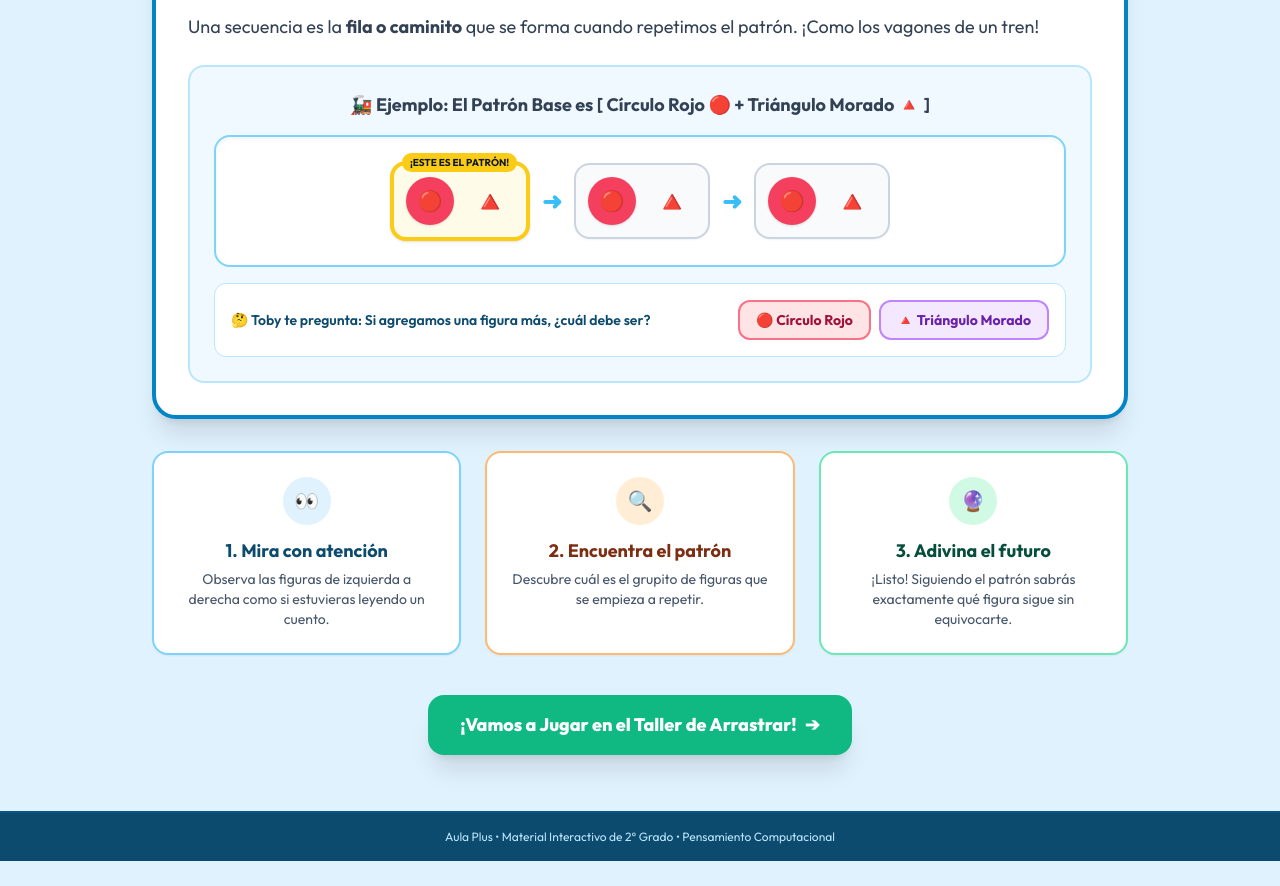
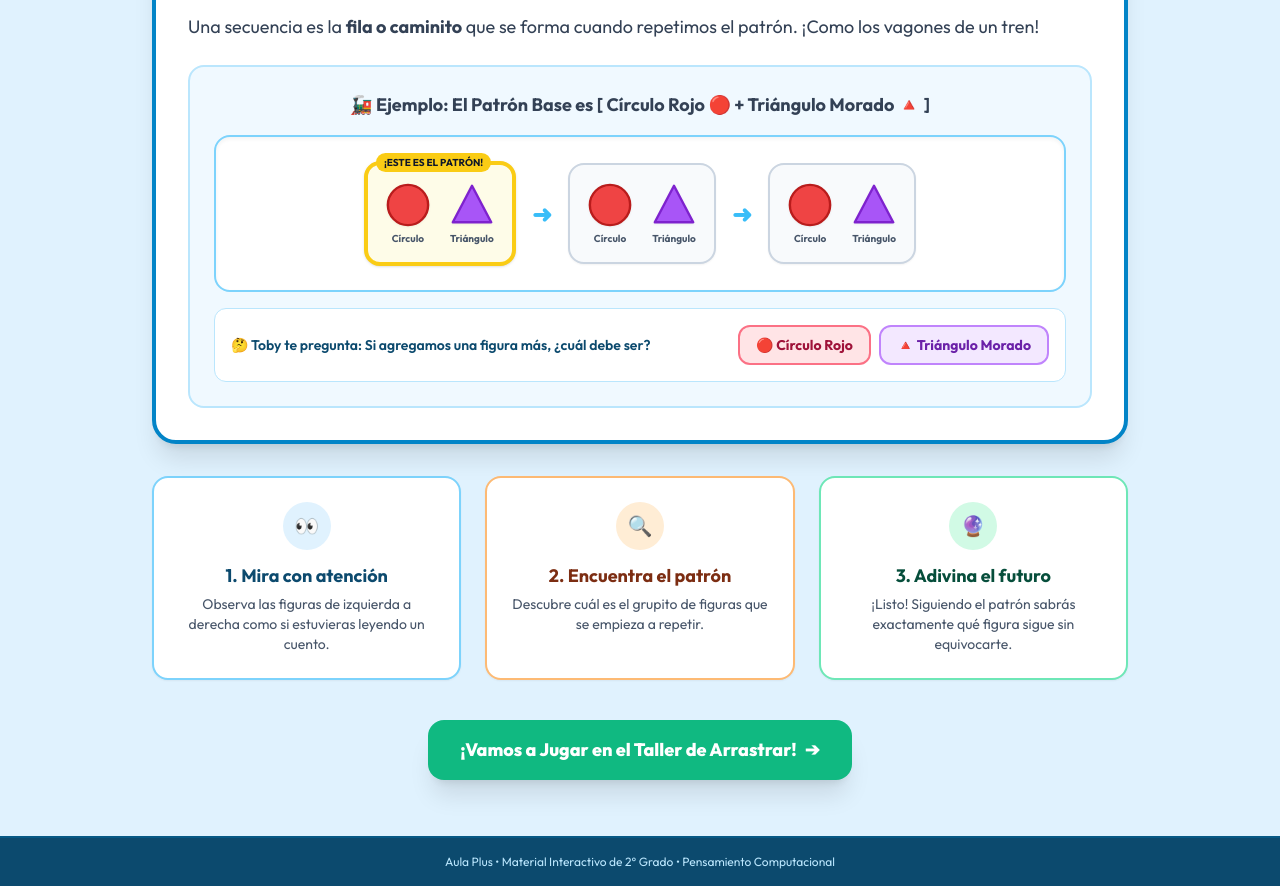
Before and after one commit to rovimartinez/primaria, a plain HTML site: page Periodo 3/clasesP3/02.html in a window 1280 px wide. Shown: the part 1060-1946 px from the top of the page. Before the commit the page ends 1921 px from the top, so only its background shows below. Drawn offline with nearby package versions, Linux system fonts and the light colour scheme.

Commit message:
Corregir figuras geometricas con SVGs claros y alinear opciones del test en una sola fila (3 columnas)

```diff
--- a/Periodo 3/clasesP3/02.html
+++ b/Periodo 3/clasesP3/02.html
@@ -250,28 +250,58 @@
             🚂 Ejemplo: El Patrón Base es [ Círculo Rojo 🔴 + Triángulo Morado 🔺 ]
           </div>
 
-          <div class="bg-white p-4 sm:p-6 rounded-2xl border-2 border-sky-300 flex flex-wrap items-center justify-center gap-3 shadow-inner">
+          <div class="bg-white p-4 sm:p-6 rounded-2xl border-2 border-sky-300 flex flex-wrap items-center justify-center gap-3 sm:gap-4 shadow-inner">
             <!-- Bloque 1 (Patrón) -->
-            <div class="border-4 border-yellow-400 bg-yellow-50 p-3 rounded-2xl flex items-center gap-3 relative shadow">
+            <div class="border-4 border-yellow-400 bg-yellow-50 p-3 sm:p-4 rounded-2xl flex items-center gap-4 relative shadow">
               <span class="absolute -top-3 left-2 bg-yellow-400 text-slate-900 text-[10px] font-bold px-2 py-0.5 rounded-full uppercase">¡Este es el Patrón!</span>
-              <div class="w-12 h-12 rounded-full bg-rose-500 shadow flex items-center justify-center text-white text-xl font-bold">🔴</div>
-              <div class="w-12 h-12 flex items-center justify-center text-3xl">🔺</div>
+              <div class="flex flex-col items-center">
+                <svg class="w-12 h-12 drop-shadow-sm" viewBox="0 0 50 50">
+                  <circle cx="25" cy="25" r="21" fill="#ef4444" stroke="#b91c1c" stroke-width="2.5" />
+                </svg>
+                <span class="text-[10px] font-bold text-slate-600 mt-0.5">Círculo</span>
+              </div>
+              <div class="flex flex-col items-center">
+                <svg class="w-12 h-12 drop-shadow-sm" viewBox="0 0 50 50">
+                  <polygon points="25,5 45,43 5,43" fill="#a855f7" stroke="#7e22ce" stroke-width="2.5" stroke-linejoin="round" />
+                </svg>
+                <span class="text-[10px] font-bold text-slate-600 mt-0.5">Triángulo</span>
+              </div>
             </div>
 
             <span class="text-2xl font-bold text-sky-400">➜</span>
 
             <!-- Bloque 2 -->
-            <div class="border-2 border-slate-300 bg-slate-50 p-3 rounded-2xl flex items-center gap-3 shadow-sm">
-              <div class="w-12 h-12 rounded-full bg-rose-500 shadow flex items-center justify-center text-white text-xl font-bold">🔴</div>
-              <div class="w-12 h-12 flex items-center justify-center text-3xl">🔺</div>
+            <div class="border-2 border-slate-300 bg-slate-50 p-3 sm:p-4 rounded-2xl flex items-center gap-4 shadow-sm">
+              <div class="flex flex-col items-center">
+                <svg class="w-12 h-12 drop-shadow-sm" viewBox="0 0 50 50">
+                  <circle cx="25" cy="25" r="21" fill="#ef4444" stroke="#b91c1c" stroke-width="2.5" />
+                </svg>
+                <span class="text-[10px] font-bold text-slate-600 mt-0.5">Círculo</span>
+              </div>
+              <div class="flex flex-col items-center">
+                <svg class="w-12 h-12 drop-shadow-sm" viewBox="0 0 50 50">
+                  <polygon points="25,5 45,43 5,43" fill="#a855f7" stroke="#7e22ce" stroke-width="2.5" stroke-linejoin="round" />
+                </svg>
+                <span class="text-[10px] font-bold text-slate-600 mt-0.5">Triángulo</span>
+              </div>
             </div>
 
             <span class="text-2xl font-bold text-sky-400">➜</span>
 
             <!-- Bloque 3 -->
-            <div class="border-2 border-slate-300 bg-slate-50 p-3 rounded-2xl flex items-center gap-3 shadow-sm">
-              <div class="w-12 h-12 rounded-full bg-rose-500 shadow flex items-center justify-center text-white text-xl font-bold">🔴</div>
-              <div class="w-12 h-12 flex items-center justify-center text-3xl">🔺</div>
+            <div class="border-2 border-slate-300 bg-slate-50 p-3 sm:p-4 rounded-2xl flex items-center gap-4 shadow-sm">
+              <div class="flex flex-col items-center">
+                <svg class="w-12 h-12 drop-shadow-sm" viewBox="0 0 50 50">
+                  <circle cx="25" cy="25" r="21" fill="#ef4444" stroke="#b91c1c" stroke-width="2.5" />
+                </svg>
+                <span class="text-[10px] font-bold text-slate-600 mt-0.5">Círculo</span>
+              </div>
+              <div class="flex flex-col items-center">
+                <svg class="w-12 h-12 drop-shadow-sm" viewBox="0 0 50 50">
+                  <polygon points="25,5 45,43 5,43" fill="#a855f7" stroke="#7e22ce" stroke-width="2.5" stroke-linejoin="round" />
+                </svg>
+                <span class="text-[10px] font-bold text-slate-600 mt-0.5">Triángulo</span>
+              </div>
             </div>
           </div>
 
@@ -434,8 +464,8 @@
             </div>
           </div>
 
-          <!-- Opciones de Respuesta -->
-          <div id="quiz-options-container" class="grid grid-cols-1 sm:grid-cols-2 gap-3 sm:gap-4">
+          <!-- Opciones de Respuesta en 3 columnas (misma fila en escritorio y tablet) -->
+          <div id="quiz-options-container" class="grid grid-cols-1 md:grid-cols-3 gap-3 sm:gap-4">
             <!-- Botones de opciones inyectados con JavaScript -->
           </div>
 
@@ -1116,10 +1146,10 @@
 
       q.options.forEach((opt, idx) => {
         const btn = document.createElement('button');
-        btn.className = "quiz-opt-btn p-4 rounded-2xl border-2 border-slate-200 bg-white hover:border-sky-400 hover:bg-sky-50 text-left font-display font-bold text-base sm:text-lg text-slate-800 transition flex items-center justify-between shadow-sm active:scale-98";
+        btn.className = "quiz-opt-btn p-3.5 sm:p-4 rounded-2xl border-2 border-slate-200 bg-white hover:border-sky-400 hover:bg-sky-50 text-left font-display font-bold text-sm sm:text-base text-slate-800 transition flex items-center justify-between shadow-sm active:scale-98";
         btn.innerHTML = `
           <span>${opt.text}</span>
-          <span class="opt-indicator text-slate-300">⚪</span>
+          <span class="opt-indicator text-slate-300 ml-2 text-xs sm:text-sm">⚪</span>
         `;
 
         btn.onclick = () => selectQuizOption(opt, btn);
```
Also changed, not shown: Periodo 3/patrones_y_secuencias_interactivo.html (+44 -14 lines), patrones_y_secuencias_interactivo.html (+44 -14 lines).
